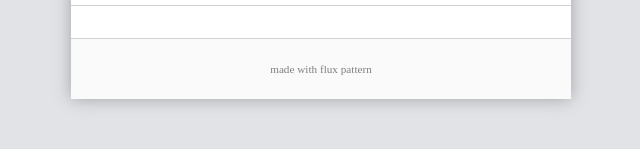
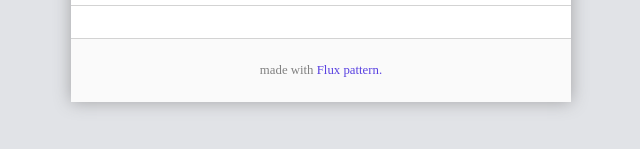
Before and after one commit to yes-xodnd/flux-todo, a plain HTML site: page src/index.html in a window 1280 px wide. Shown: the part 243-392 px from the top of the page, 319-959 px from the left. Drawn offline with Linux system fonts and the light colour scheme.

Commit message:
Update Footer style

```diff
--- a/src/style/style.css
+++ b/src/style/style.css
@@ -147,7 +147,12 @@ body {
   padding: 1.5rem;
   color: grey;
   background-color: rgb(250, 250, 250);
-  font-size: 0.7rem;
+  font-size: 0.8rem;
   font-weight: lighter;
   text-align: center;
 }
+
+.footer strong {
+  color: var(--color-primary);
+  font-weight: normal;
+}
--- a/src/views/App.js
+++ b/src/views/App.js
@@ -23,7 +23,7 @@ export default class App {
     <todo-input></todo-input>
     <todo-list></todo-list>
     <buttons></buttons>
-    <footer class="footer">made with flux pattern</footer>
+    <footer class="footer">made with <strong>Flux pattern.</strong></footer>
   `
 
   appendComponents(root) {
```
